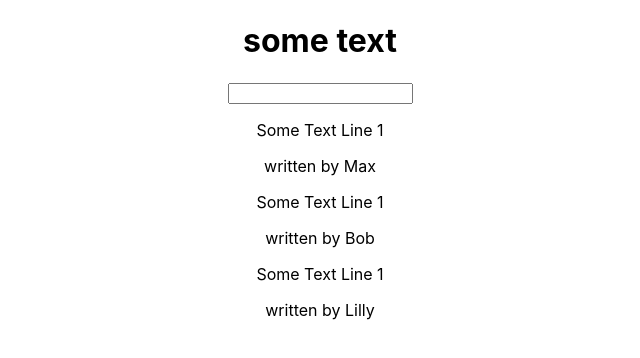
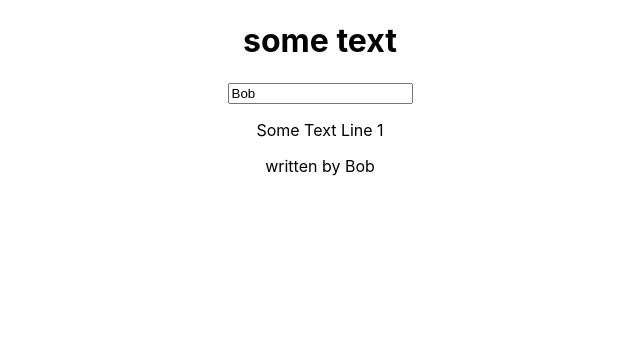
Before and after one commit to StefanK2ff/react-course, a React (Create React App) app: page / in a window 1280 px wide. Shown: the top 358 px of the page, without its empty margins (320-960 px from the left). Built offline with nearby package versions, Linux system fonts and the light colour scheme.

Commit message:
finished without styling

```diff
--- a/src/App.js
+++ b/src/App.js
@@ -6,12 +6,12 @@ import UserOutput from "./Components/UserOutput"
 
 export default class App extends Component {
   state = {
-    userNames: ["Max", "Bob", "Lilly"]
+    userName: "Bob"
   };
 
-  nameChanger = (name) => {
+  nameChanger = (event) => {
     this.setState({
-      userNames: [name, "Pete", "Jack"],
+      userName: event.target.value,
     });
   };
 
@@ -19,10 +19,8 @@ export default class App extends Component {
     return (
       <div className="App">
         <h1>some text</h1>
-        <UserInput change={this.nameChanger}/>
-        <UserOutput userName={this.state.userNames[0]}/>
-        <UserOutput userName={this.state.userNames[1]}/>
-        <UserOutput userName={this.state.userNames[2]}/>
+        <UserInput change={this.nameChanger} userName={this.state.userName}/>
+        <UserOutput userName={this.state.userName}/>
        </div>
     );
   }
--- a/src/Components/UserInput.js
+++ b/src/Components/UserInput.js
@@ -3,7 +3,7 @@ import React from 'react'
 export default function UserInput(props) {
     return (
         <div>
-            <input type="text" onChange={props.change}/>
+            <input type="text" onChange={props.change} value={props.userName}/>
         </div>
     )
 }
```
